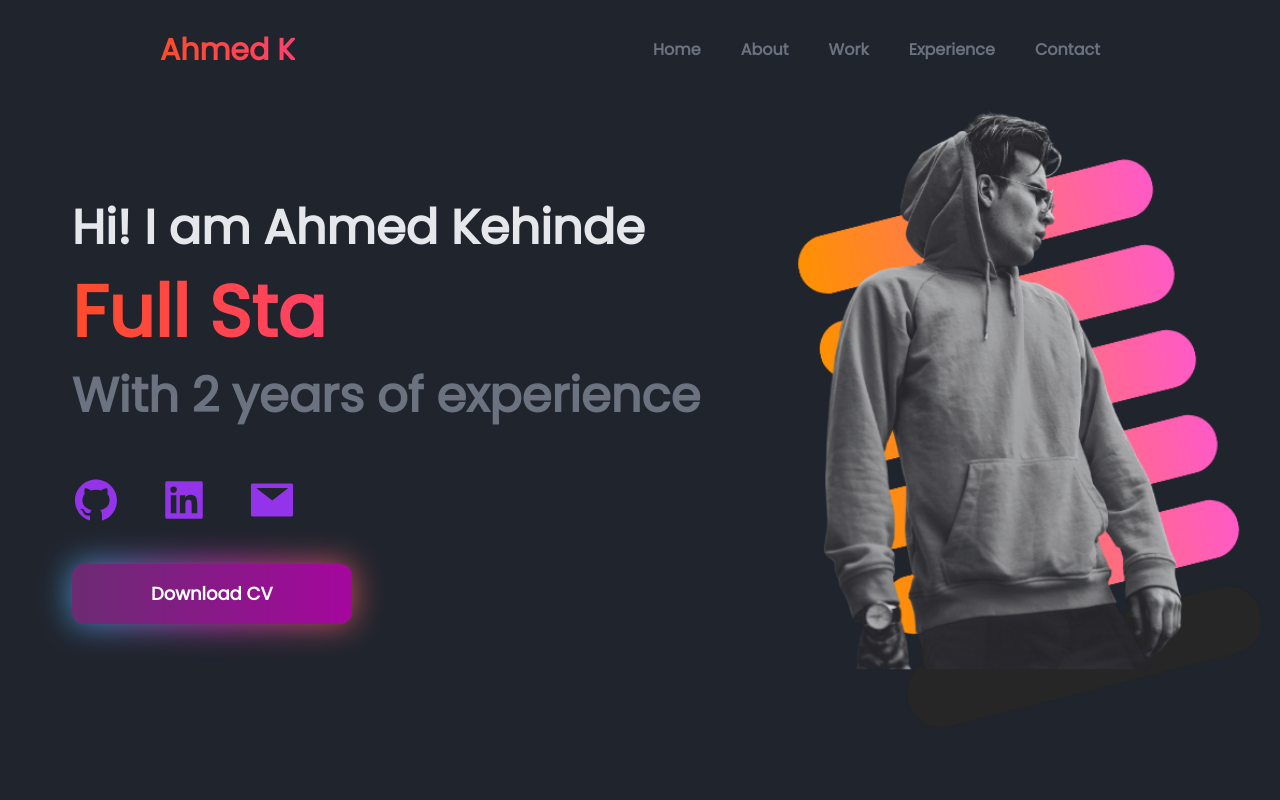
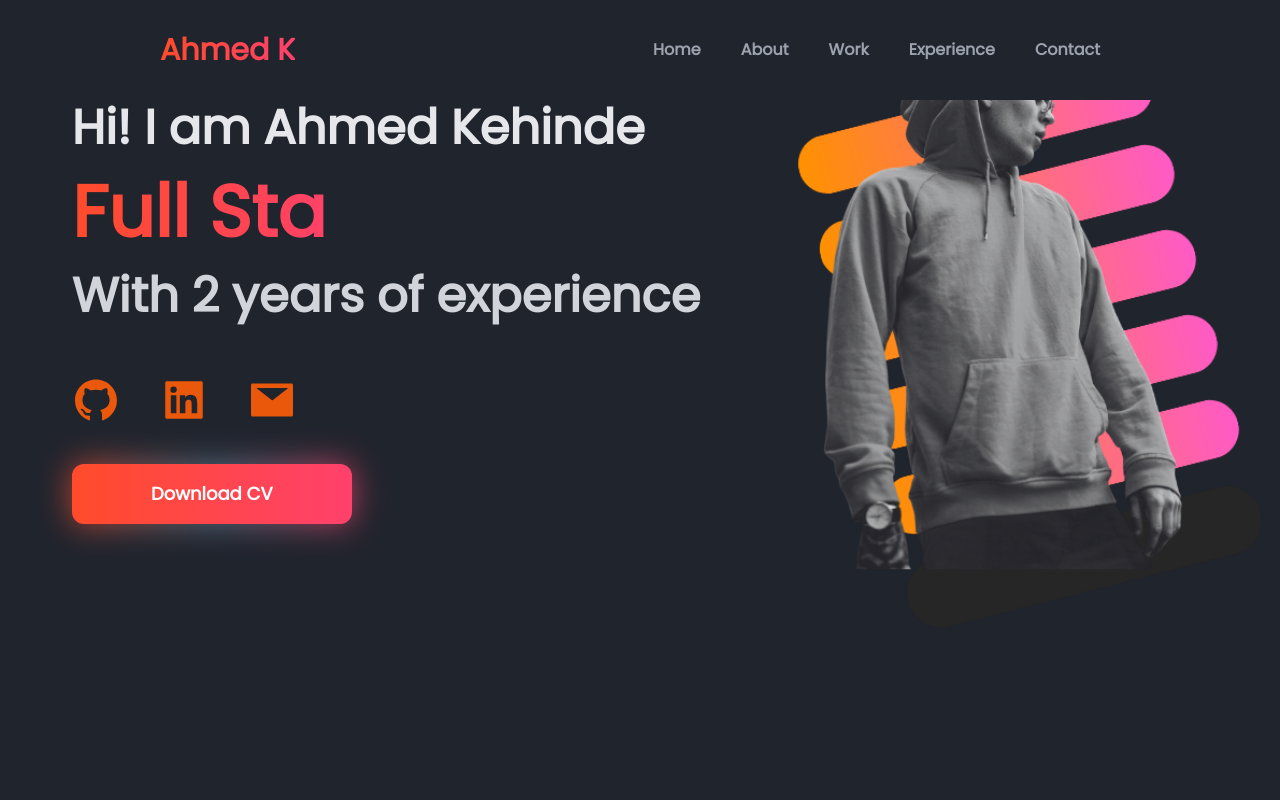
Before and after one commit to Ahm3d-KA/Personal-Portfolio-Website, a React (Create React App) app: page / in a window 1280 px wide. Shown: the top 800 px of the page. Built offline with nearby package versions, Linux system fonts and the light colour scheme.

Commit message:
complete footer and contact section

```diff
--- a/src/components/Contact.jsx
+++ b/src/components/Contact.jsx
@@ -16,15 +16,28 @@ const Contact = () => {
                                   Contact <span>Me</span>
                               </h1>
                               <p className="text-normal text-lg text-gray-400 mt-2">
-                                  Let's connect on LinkedIn <br/>
-                                  or send me an Email
+                                  Let's connect on <div className="underline text-[#FF4B2B] hover:text-[#ff674d] inline">
+                                  <a href="">
+                                      LinkedIn
+                                  </a>
+                              </div>
+
                               </p>
+                            <hr/>
+                            <p className="text-normal text-lg text-gray-400 mt-2">
+                                or send me an Email
+                            </p>
+
+
 
                               <div className="flex items-center mt-2 text-gray-400">
                                   <AiFillMail size={50} className=""/>
                                   <div className="ml-4 text-md tracking-wide font-semibold w-40">
-                                      <p>
-                                          Ahmed Kehinde
+                                      <p className="underline text-[#FF4B2B] hover:text-[#ff674d]">
+                                          <a href="">
+                                              Ahmed Kehinde
+
+                                          </a>
                                       </p>
                                   </div>
 
@@ -60,7 +73,7 @@ const Contact = () => {
                             <div className="mt-4 w-full p-0 self-center flex flex-col items-center justify-center">
                                 <div className="  relative inline-flex group my-3">
                                     <div className="absolute transition-all duration-1000 opacity-70 -inset-px bg-gradient-to-r
-                             from-[#44BCFF] via-[#FF44EC] to-[#FF675E] rounded-xl blur-lg group-hover:opacity-100
+                             from-[#FF4B2B] via-[#6689A1] to-[#FF416C] rounded-xl blur-lg group-hover:opacity-100
                             group-hover:-inset-1 group-hover:duration-200 animate-tilt">
 
                                     </div>
--- a/src/components/Hero.jsx
+++ b/src/components/Hero.jsx
@@ -38,19 +38,19 @@ const Hero = () => {
                     </div>
 
                     <div className="sm:flex sm:justify-center sm:items-center">
-                        <p className="md:text-5xl sm:text-4xl text-md font-bold text-gray-500">
+                        <p className="md:text-5xl sm:text-4xl text-md font-bold text-gray-300">
                             With 2 years of experience
                         </p>
                     </div>
 
                     {/*Links to github, linkedin and email*/}
                     {/*Changes icon size for mobile screens*/}
-                    <div className="text-5xl flex flex-row justify-around md:justify-start md:gap-10 md:my-7 text-purple-600">
+                    <div className="text-5xl flex flex-row justify-around md:justify-start md:gap-10 md:my-7 text-orange-600">
                         <AiFillGithub size={50} className="md:hidden"/>
                         <AiFillLinkedin size={50} className="md:hidden"/>
                         <AiFillMail size={50} className="md:hidden"/>
                     </div>
-                    <div className="text-5xl flex flex-row justify-around md:justify-start md:gap-10 md:my-7 text-purple-600">
+                    <div className="text-5xl flex flex-row justify-around md:justify-start md:gap-10 md:my-7 text-orange-600">
                         <AiFillGithub className="hidden md:block"/>
                         <AiFillLinkedin className="hidden md:block"/>
                         <AiFillMail className="hidden md:block"/>
@@ -60,7 +60,7 @@ const Hero = () => {
                     <div className="w-full">
                         <div className="ml-[50px] md:ml-0  relative inline-flex group my-3">
                             <div className="absolute transition-all duration-1000 opacity-70 -inset-px bg-gradient-to-r
-                             from-[#44BCFF] via-[#FF44EC] to-[#FF675E] rounded-xl blur-lg group-hover:opacity-100
+                             from-[#FF4B2B] via-[#6689A1] to-[#FF416C] rounded-xl blur-lg group-hover:opacity-100
                             group-hover:-inset-1 group-hover:duration-200 animate-tilt">
 
                             </div>
--- a/src/components/Navbar.jsx
+++ b/src/components/Navbar.jsx
@@ -8,21 +8,32 @@ export const Navbar = () => {
     )
 
     return (
-        <div className="z-10 bg-transparent text-gray-500 h-[100px] max-w-[2000px] mx-auto flex justify-between items-center">
+        <div
+            className="fixed top-0 z-10 bg-[#20242d] text-gray-400 h-[100px] w-full mx-auto flex justify-between items-center">
 
             <h1 className="text-2xl text-slate-100  lg:text-3xl font-bold primary-color ml-4 xl:ml-40">Ahmed K</h1>
 
             <ul className="hidden md:flex">
 
-                <li className="p-2 lg:p-5"><a href="#home">Home</a></li>
-                <li className="p-2 lg:p-5"><a href="#about">About</a></li>
-                <li className="p-2 lg:p-5"><a href="#work">Work</a></li>
-                <li className="p-2 lg:p-5"><a href="#experience">Experience</a></li>
-                <li className="p-2 lg:p-5 pr-0 mr-4 xl:mr-40"><a href="#contact">Contact</a></li>
+                <li className="p-2 lg:p-5"><a
+                    className="relative hover:text-gray-200 w-fit block after:block after:content-[''] after:absolute after:h-[3px] after:bg-gray-200 after:w-full after:scale-x-0 after:hover:scale-x-100 after:transition after:duration-300 after:origin-center"
+                    href="#home">Home</a></li>
+                <li className="p-2 lg:p-5"><a
+                    className="relative hover:text-gray-200 w-fit block after:block after:content-[''] after:absolute after:h-[3px] after:bg-gray-200 after:w-full after:scale-x-0 after:hover:scale-x-100 after:transition after:duration-300 after:origin-center"
+                    href="#about">About</a></li>
+                <li className="p-2 lg:p-5"><a
+                    className="relative hover:text-gray-200 w-fit block after:block after:content-[''] after:absolute after:h-[3px] after:bg-gray-200 after:w-full after:scale-x-0 after:hover:scale-x-100 after:transition after:duration-300 after:origin-center"
+                    href="#work">Work</a></li>
+                <li className="p-2 lg:p-5"><a
+                    className="relative hover:text-gray-200 w-fit block after:block after:content-[''] after:absolute after:h-[3px] after:bg-gray-200 after:w-full after:scale-x-0 after:hover:scale-x-100 after:transition after:duration-300 after:origin-center"
+                    href="#experience">Experience</a></li>
+                <li className="p-2 lg:p-5 pr-0 mr-4 xl:mr-40"><a
+                    className="relative hover:text-gray-200 w-fit block after:block after:content-[''] after:absolute after:h-[3px] after:bg-gray-200 after:w-full after:scale-x-0 after:hover:scale-x-100 after:transition after:duration-300 after:origin-center"
+                    href="#contact">Contact</a></li>
             </ul>
 
             <div onClick={handleNav} className="block mr-4 md:hidden">
-                {nav ? <AiOutlineClose size={30}/> : <AiOutlineMenu size={30}/> }
+                {nav ? <AiOutlineClose size={30}/> : <AiOutlineMenu size={30}/>}
             </div>
 
             {/*Navbar for mobile screens*/}
@@ -30,13 +41,20 @@ export const Navbar = () => {
                 : "fixed left-[-100%]"}>
                 <h1 className="text-2xl primary-color m-4">Ahmed K</h1>
                 <ul className="pl-4 text-xl">
-                    <li onClick={handleNav} className="p-2"><a href="#home">Home</a></li>
+                    <li onClick={handleNav} className="p-2"><a className="
+                    relative text-xl w-fit block after:block
+                    after:content-[''] after:absolute after:h-[3px]
+                    after:bg-black after:w-full
+                    after:scale-x-0 after:hover:scale-x-100
+                    after:transition after:duration-300 after:origin-center" href="#home">Home</a></li>
                     <li onClick={handleNav} className="p-2"><a href="#about">About</a></li>
                     <li onClick={handleNav} className="p-2"><a href="#work">Work</a></li>
                     <li onClick={handleNav} className="p-2"><a href="#experience">Experience</a></li>
                     <li onClick={handleNav} className="p-2"><a href="#contact">Contact</a></li>
                 </ul>
+
             </div>
+
 
         </div>
     );
--- a/src/components/Work.jsx
+++ b/src/components/Work.jsx
@@ -35,7 +35,9 @@ const Work = () => {
                     <a href="/"
                        className="group relative flex h-48 items-end overflow-hidden rounded-lg bg-gray-100 shadow-lg col-span-1 md:col-span-4 lg:col-span-5 md:h-80">
                         <img src={proj2} loading="lazy" alt=""
-                             className="absolute inset-0 h-full w-full object-cover object-center transition duration-200 group-hover:scale-110"/>
+                             className="absolute inset-0 h-full w-full object-cover
+                             object-center transition duration-200
+                             group-hover:scale-110"/>
                         <div
                             className="pointer-events-none absolute inset-0 bg-gradient-to-t from-gray-800 via-transparent to-transparent opacity-50"></div>
                     </a>
--- a/src/index.css
+++ b/src/index.css
@@ -23,5 +23,5 @@ span,
 }
 
 .bg-primary-color {
-  background-image: linear-gradient(to right, #6b2b72, #a5079d);
+  background-image: linear-gradient(to right, #FF4B2B, #FF416C);
 }
```
